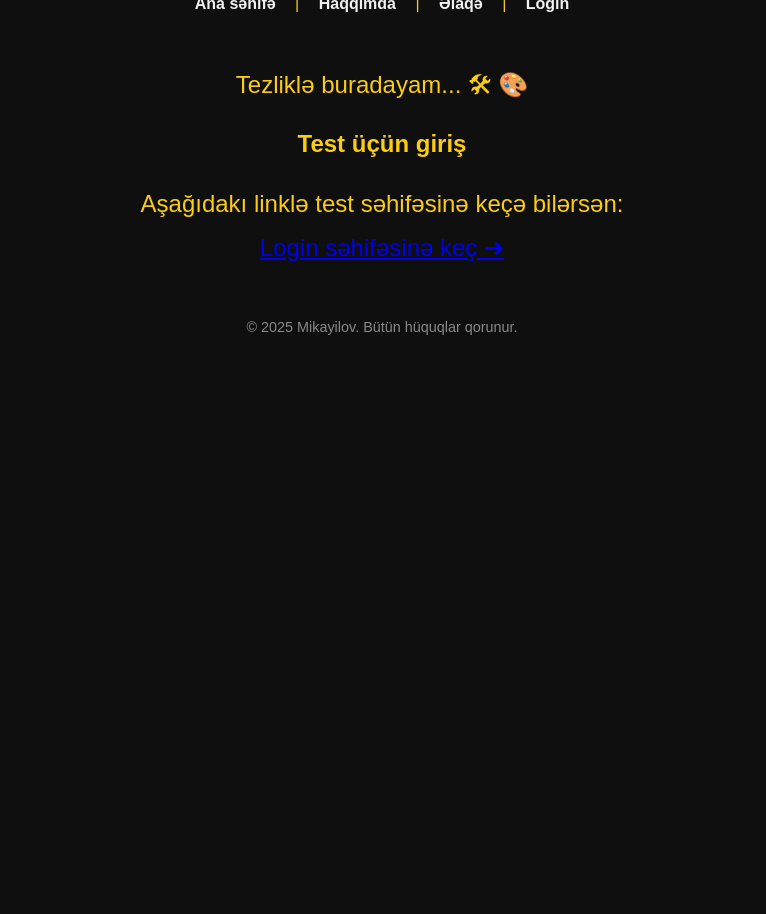
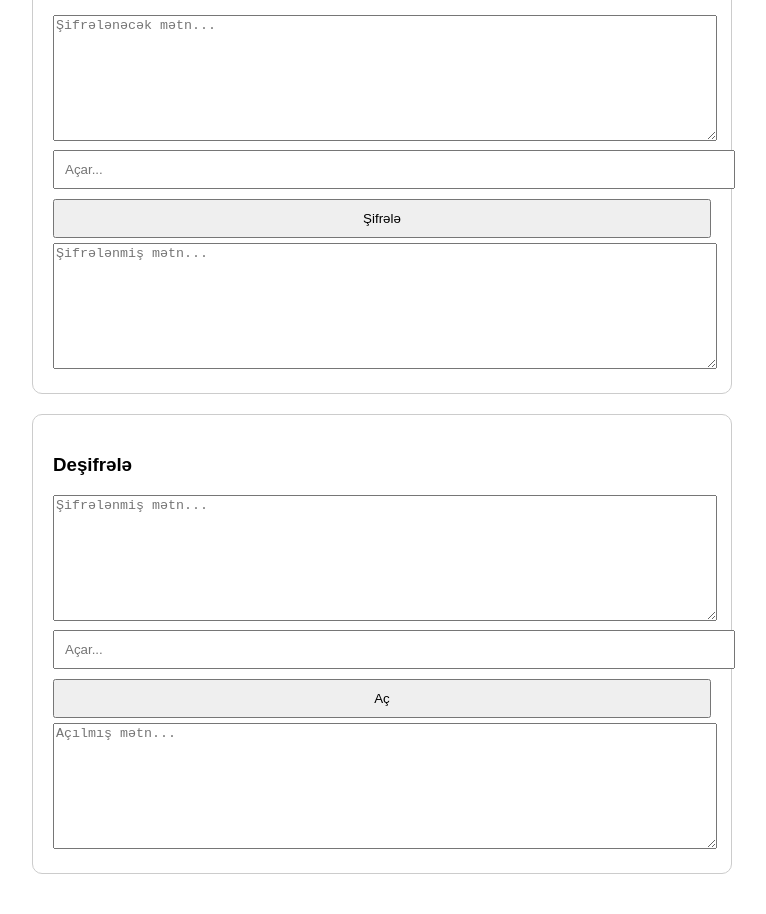
Before and after one commit to samirmikayilov833-eng/mikayilov.github.io, a plain HTML site: page index.html in a window 1280 px wide. Shown: the part 153-1067 px from the top of the page, without its empty margins (258-1024 px from the left). Before the commit the page ends 800 px from the top, so only its background shows below. Drawn offline with Linux system fonts and the light colour scheme.

Commit message:
Update index.html

```diff
--- a/index.html
+++ b/index.html
@@ -1,34 +1,96 @@
 <!DOCTYPE html>
-<html lang="az">
+<html lang="en">
 <head>
-  <meta charset="UTF-8">
-  <title>Mikayilov.site</title>
-  <link rel="stylesheet" href="css/style.css">
+<meta charset="UTF-8">
+<title>Mikayilov Crypto</title>
+<style>
+    body { font-family: Arial; max-width: 700px; margin: 40px auto; }
+    textarea { width: 100%; min-height: 120px; }
+    input, button { padding: 10px; margin: 5px 0; width: 100%; }
+    .box { border: 1px solid #ccc; padding: 20px; margin-bottom: 20px; border-radius: 10px; }
+</style>
 </head>
 <body>
-  <header>
-    <h1>⚡ Mikayilov.site hazırlanır</h1>
-    <nav>
-      <a href="index.html">Ana səhifə</a> |
-      <a href="about.html">Haqqımda</a> |
-      <a href="contact.html">Əlaqə</a> |
-      <a href="login.html">Login</a>
-    </nav>
-  </header>
-  <main>
-    <p>Tezliklə buradayam... 🛠 🎨</p>
 
-    <section class="login-section">
-      <h2>Test üçün giriş</h2>
-      <p>
-        Aşağıdakı linklə test səhifəsinə keçə bilərsən:
-        <br>
-        <a class="login-button" href="login.html">Login səhifəsinə keç ➜</a>
-      </p>
-    </section>
-  </main>
-  <footer>
-    © 2025 Mikayilov. Bütün hüquqlar qorunur.
-  </footer>
+<h2>🔐 Mikayilov Crypto – Şifrələ / Açarla Aç</h2>
+
+<div class="box">
+    <h3>Şifrələ</h3>
+    <textarea id="plain" placeholder="Şifrələnəcək mətn..."></textarea>
+    <input id="key1" type="password" placeholder="Açar...">
+    <button onclick="encrypt()">Şifrələ</button>
+    <textarea id="cipher" placeholder="Şifrələnmiş mətn..." readonly></textarea>
+</div>
+
+<div class="box">
+    <h3>Deşifrələ</h3>
+    <textarea id="cipher2" placeholder="Şifrələnmiş mətn..."></textarea>
+    <input id="key2" type="password" placeholder="Açar...">
+    <button onclick="decrypt()">Aç</button>
+    <textarea id="plain2" placeholder="Açılmış mətn..." readonly></textarea>
+</div>
+
+<script>
+async function getKey(password) {
+    const enc = new TextEncoder();
+    const keyMaterial = await crypto.subtle.importKey(
+        "raw", enc.encode(password), {name: "PBKDF2"}, false, ["deriveKey"]
+    );
+    return crypto.subtle.deriveKey(
+        {
+            name: "PBKDF2",
+            salt: enc.encode("mikayilov-salt"),
+            iterations: 500000,
+            hash: "SHA-256"
+        },
+        keyMaterial,
+        { name: "AES-GCM", length: 256},
+        false,
+        ["encrypt", "decrypt"]
+    );
+}
+
+async function encrypt() {
+    const text = document.getElementById("plain").value;
+    const password = document.getElementById("key1").value;
+
+    const key = await getKey(password);
+    const iv = crypto.getRandomValues(new Uint8Array(12));
+
+    const enc = new TextEncoder();
+    const encrypted = await crypto.subtle.encrypt(
+        { name: "AES-GCM", iv },
+        key,
+        enc.encode(text)
+    );
+
+    const data = new Uint8Array([...iv, ...new Uint8Array(encrypted)]);
+    document.getElementById("cipher").value = btoa(String.fromCharCode(...data));
+}
+
+async function decrypt() {
+    try {
+        const encryptedBase64 = document.getElementById("cipher2").value;
+        const password = document.getElementById("key2").value;
+
+        const data = Uint8Array.from(atob(encryptedBase64), c => c.charCodeAt(0));
+        const iv = data.slice(0, 12);
+        const ciphertext = data.slice(12);
+
+        const key = await getKey(password);
+        const decrypted = await crypto.subtle.decrypt(
+            { name: "AES-GCM", iv },
+            key,
+            ciphertext
+        );
+
+        const dec = new TextDecoder();
+        document.getElementById("plain2").value = dec.decode(decrypted);
+    } catch (e) {
+        document.getElementById("plain2").value = "❌ Açar səhvdir və ya məlumat zədəlidir.";
+    }
+}
+</script>
+
 </body>
 </html>
```
